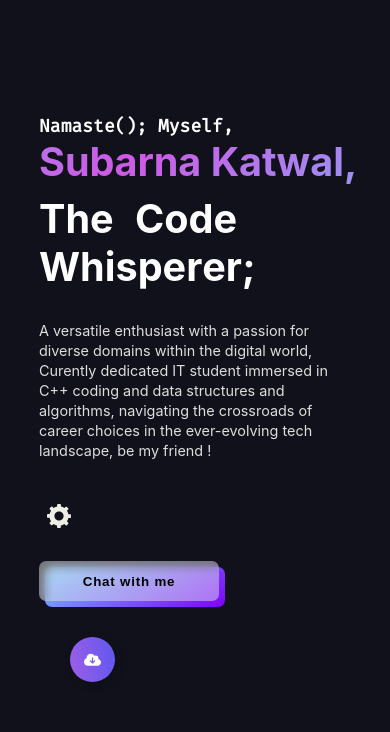
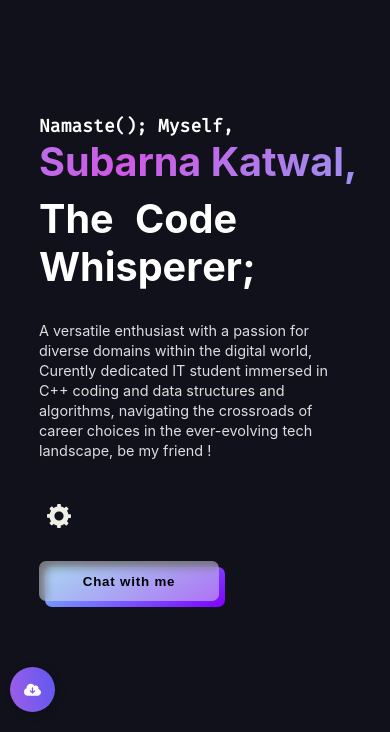
Before and after one commit to subwrn/WEBSITE, a plain HTML site: page index.html in a window 390 px wide. Shown: the part 112-844 px from the top of the page. Drawn offline with nearby package versions, Linux system fonts and the light colour scheme; a web font is replaced by a local one.

Commit message:
change in botton postion as it was not effecting the mobile version

```diff
--- a/style.css
+++ b/style.css
@@ -776,8 +776,9 @@ noscript{
     border-radius: 50%;
     cursor: pointer;
     position: fixed;
-    bottom:50px;
-    left:70px;
+    bottom:20px;
+    left: 10px;
+
     overflow: hidden;
     transition-duration: .3s;
     box-shadow: 2px 2px 10px rgba(0, 0, 0, 0.199);
```
Also changed, not shown: 1 other file.
